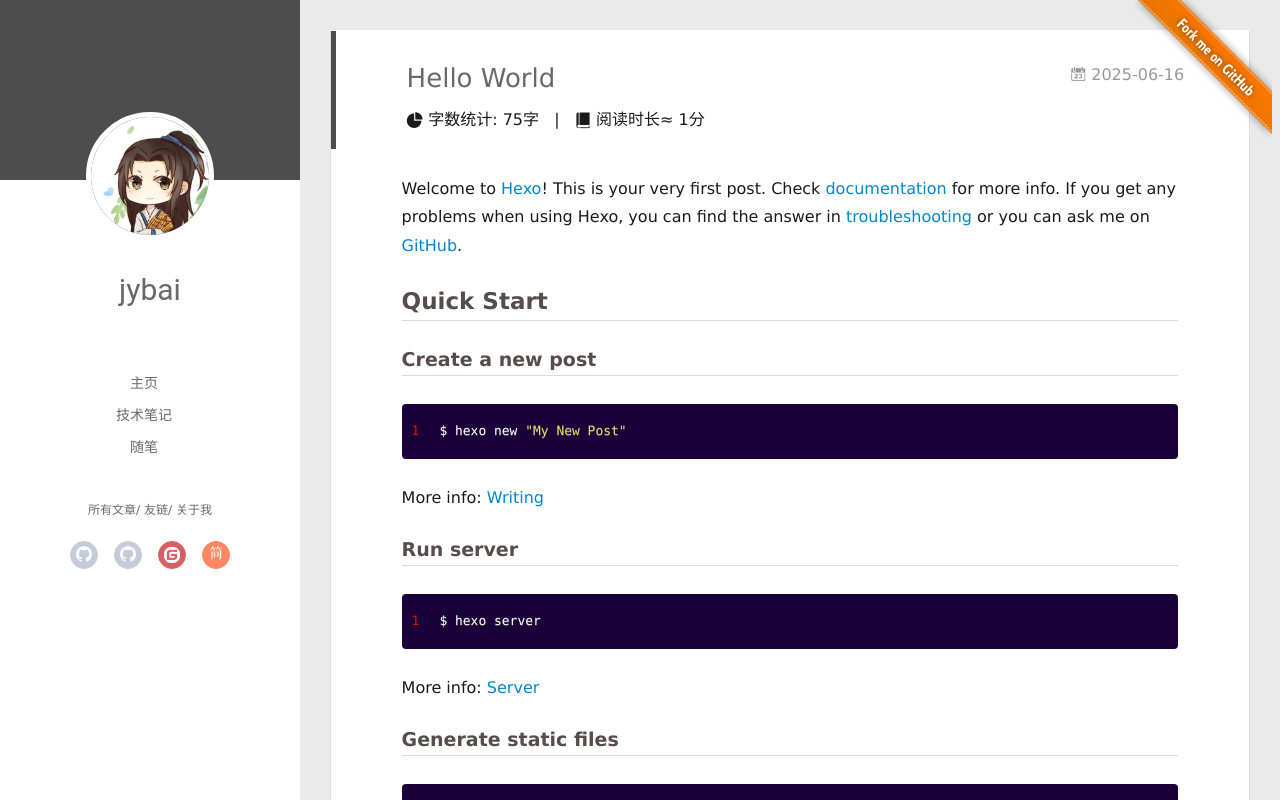
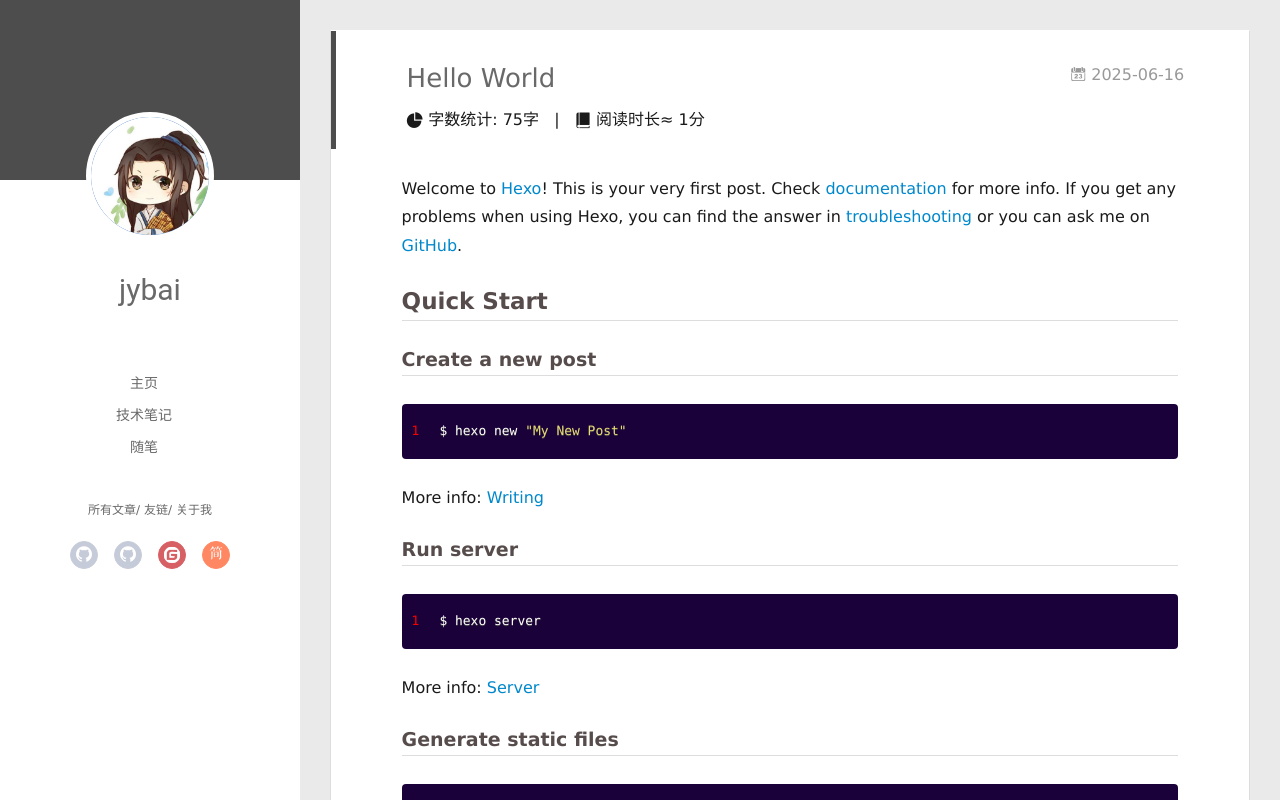
Before and after one commit to hellomiss2016/hellomiss2016.github.io, a plain HTML site: page 2025/06/16/hello-world/index.html in a window 1280 px wide. Drawn offline with Linux system fonts and the light colour scheme; some packages are replaced by stand-ins of ours; a script that the page names is missing.

Commit message:
Site updated: 2025-06-17 14:57:34

```diff
--- a/2025/06/16/hello-world/index.html
+++ b/2025/06/16/hello-world/index.html
@@ -127,12 +127,6 @@
 
     </div>
     <div class="mid-col" q-class="show:isShow,hide:isShow|isFalse">
-
-
-      <a class="forkMe" style="position:absolute;z-index:999;top:0;right:0.5em;"
-        href="https://github.com/JoeyBling/hexo-theme-yilia-plus" target="_blank">
-        <img src="/img/forkme.png"
-          class="attachment-full size-full" alt="Fork me on GitHub" data-recalc-dims="1"></a>
 
 
 <nav id="mobile-nav">
```
Also changed, not shown: 2025/06/16/第一篇文章/index.html (+0 -6 lines), archives/2025/06/index.html (+0 -6 lines), archives/2025/index.html (+0 -6 lines), archives/index.html (+0 -6 lines), index.html (+0 -6 lines).
